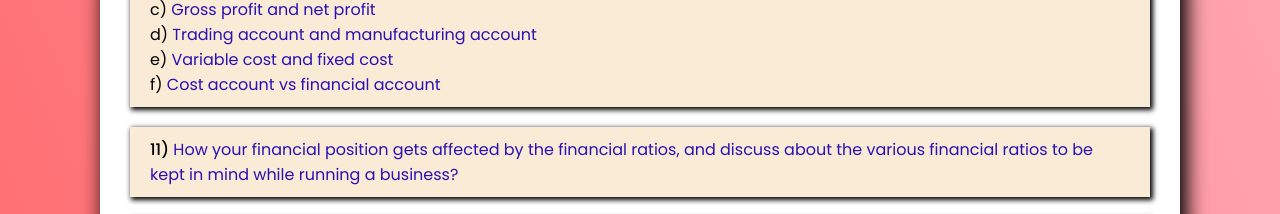
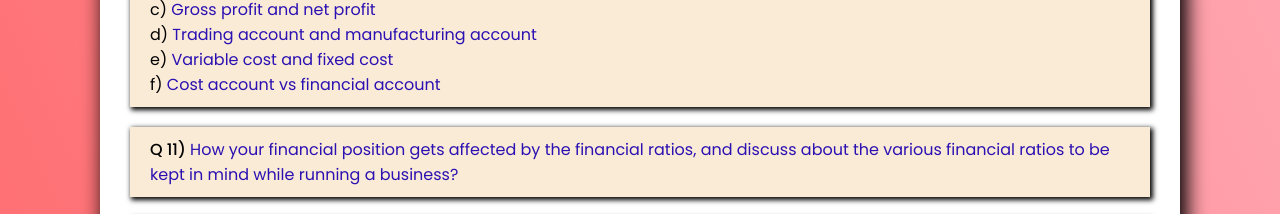
Before and after one commit to zugzwang03/Economics, a plain HTML site: page index.html in a window 1280 px wide. Shown: the part 941-1155 px from the top of the page. Drawn offline with Linux system fonts and the light colour scheme; a web font is replaced by a local one.

Commit message:
Now It's Done 😋

```diff
--- a/index.html
+++ b/index.html
@@ -177,7 +177,7 @@
 
     <div class="qs11 flex util">
       <p>
-        <span> 11)</span>
+        <span> Q 11)</span>
         <a target="_blank"
           href="https://articles.bplans.com/financial-ratios-explained/#:~:text=The%20financial%20leverage%20ratio%20is%20used%20to%20measure,financial%20risk.%20Financial%20leverage%20%3D%20operating%20income%2Fnet%20income">
           How your financial position gets affected by the financial ratios, and discuss about the various financial
```
